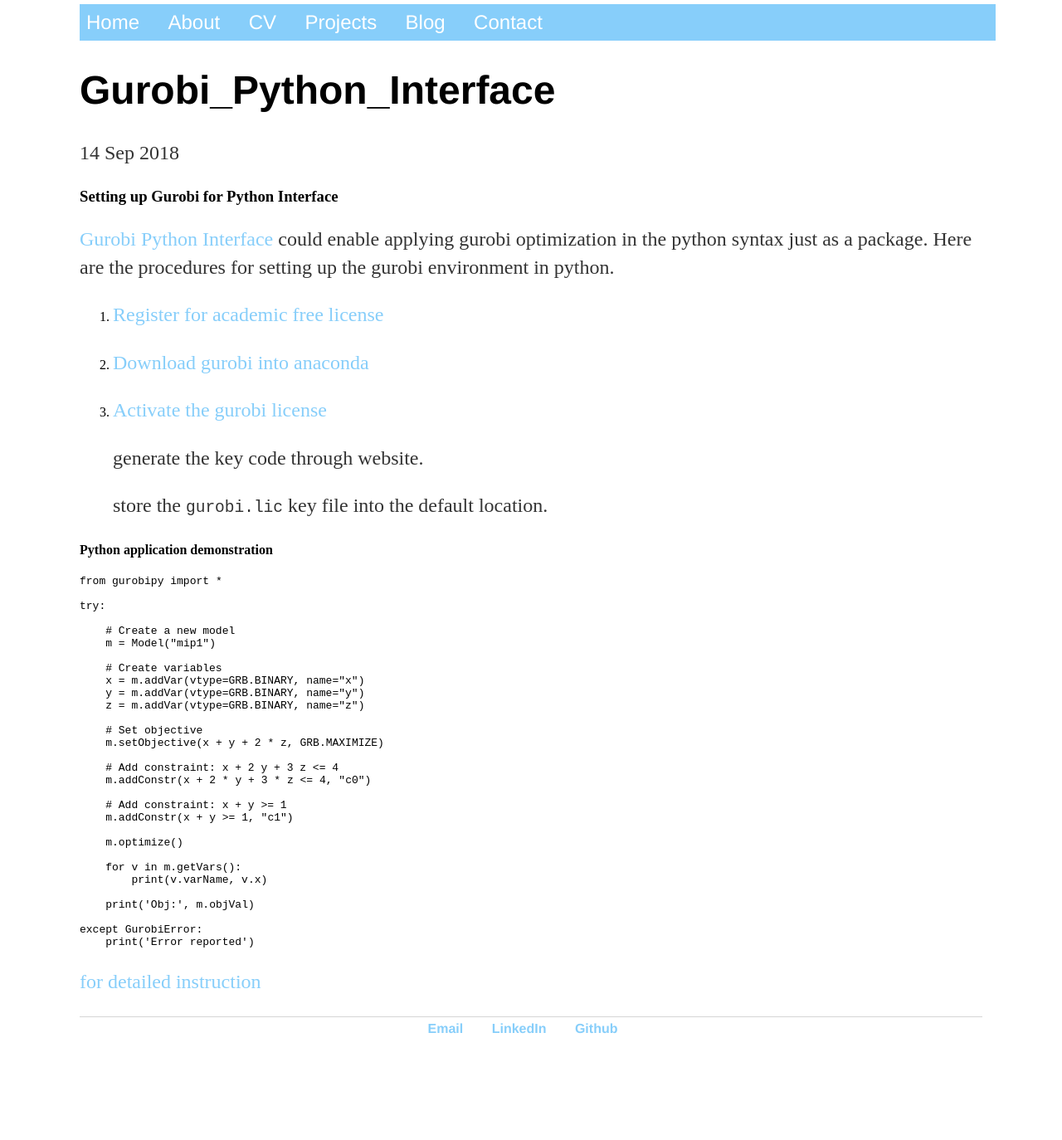
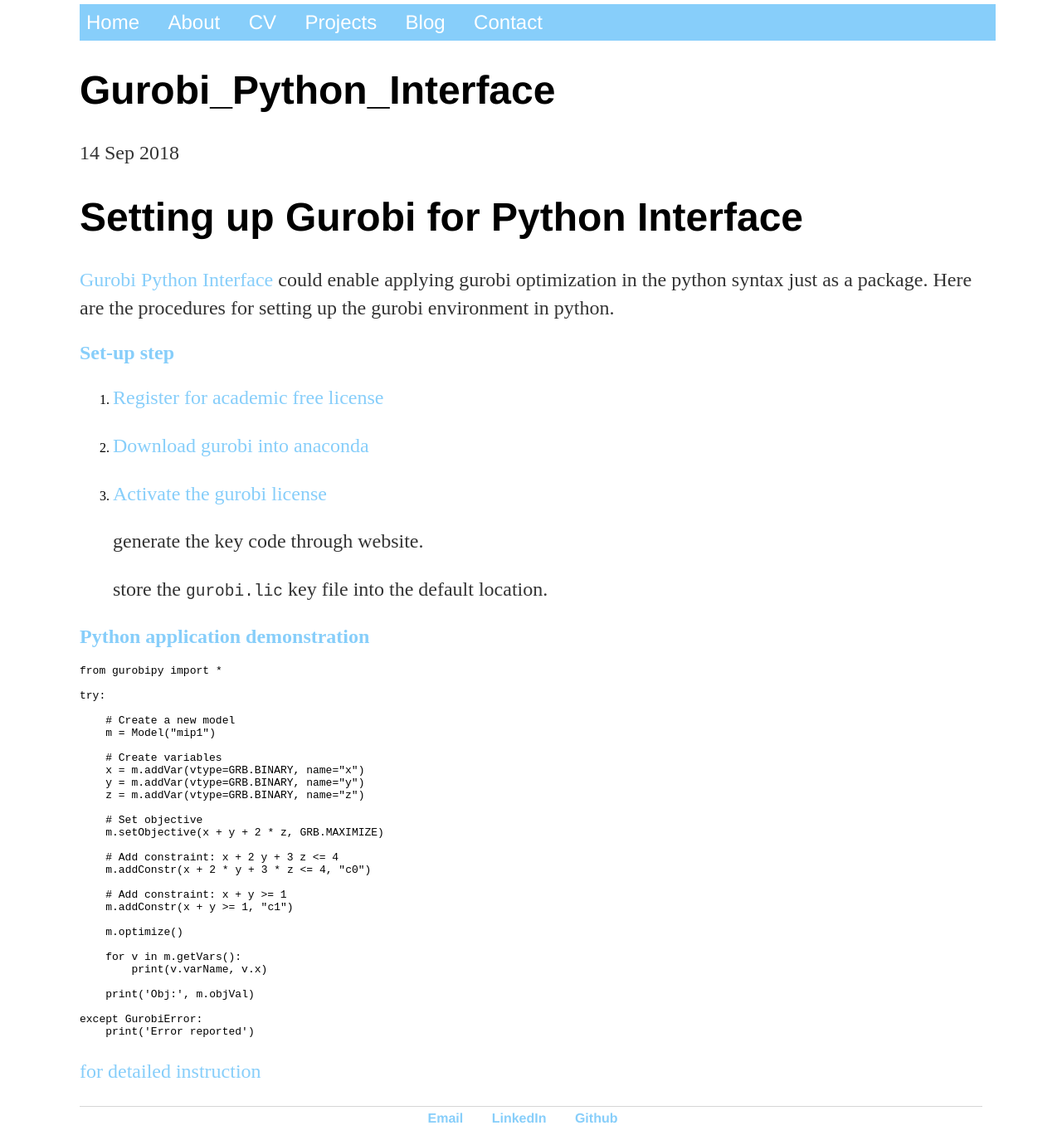
Before and after one commit to xiaohui-victor-li/xiaohui-victor-li.github.io, a Jekyll site: the page built from _posts/2018-09-14-gurobi.md, in a window 1280 px wide. Shown: the whole page at 83% size. Built offline with Jekyll 4.4.1, drawn with Linux system fonts in a browser that asks for light colours; before the commit the page ends 1266 px from its top, so only the background shows below that.

Commit message:
Update 2018-09-14-gurobi.md

````diff
--- a/_posts/2018-09-14-gurobi.md
+++ b/_posts/2018-09-14-gurobi.md
@@ -4,9 +4,11 @@
 date: 2018-09-14
 ---
 
-### Setting up Gurobi for Python Interface
+# Setting up Gurobi for Python Interface
 
 [Gurobi Python Interface](http://www.gurobi.com/documentation/8.0/quickstart_mac/py_python_interface.html#section:Python) could enable applying gurobi optimization in the python syntax just as a package. Here are the procedures for setting up the gurobi environment in python.
+
+## Set-up step
 
 1. [Register for academic free license](http://www.gurobi.com/downloads/licenses/license-center)
 
@@ -23,7 +25,7 @@
 
 
 
-####  Python application demonstration
+##  Python application demonstration
 
 ```python
 from gurobipy import *
````
